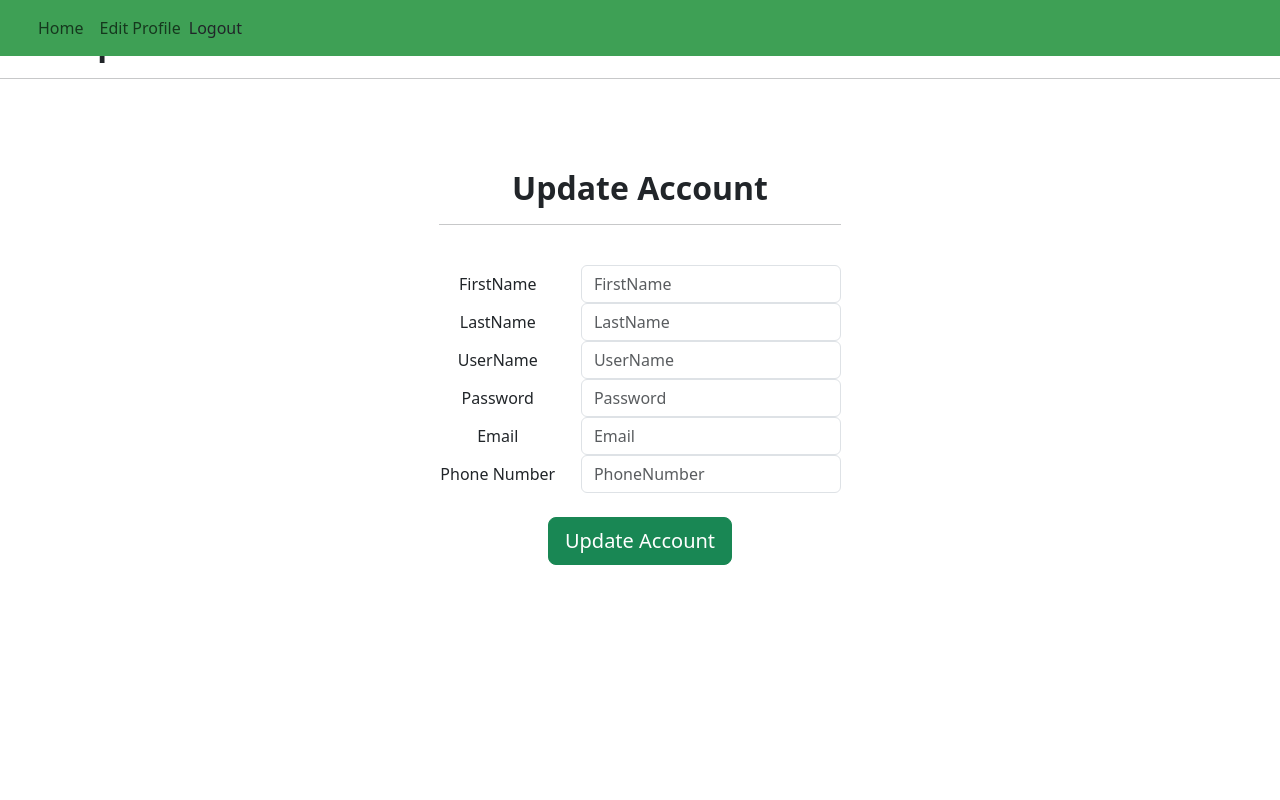
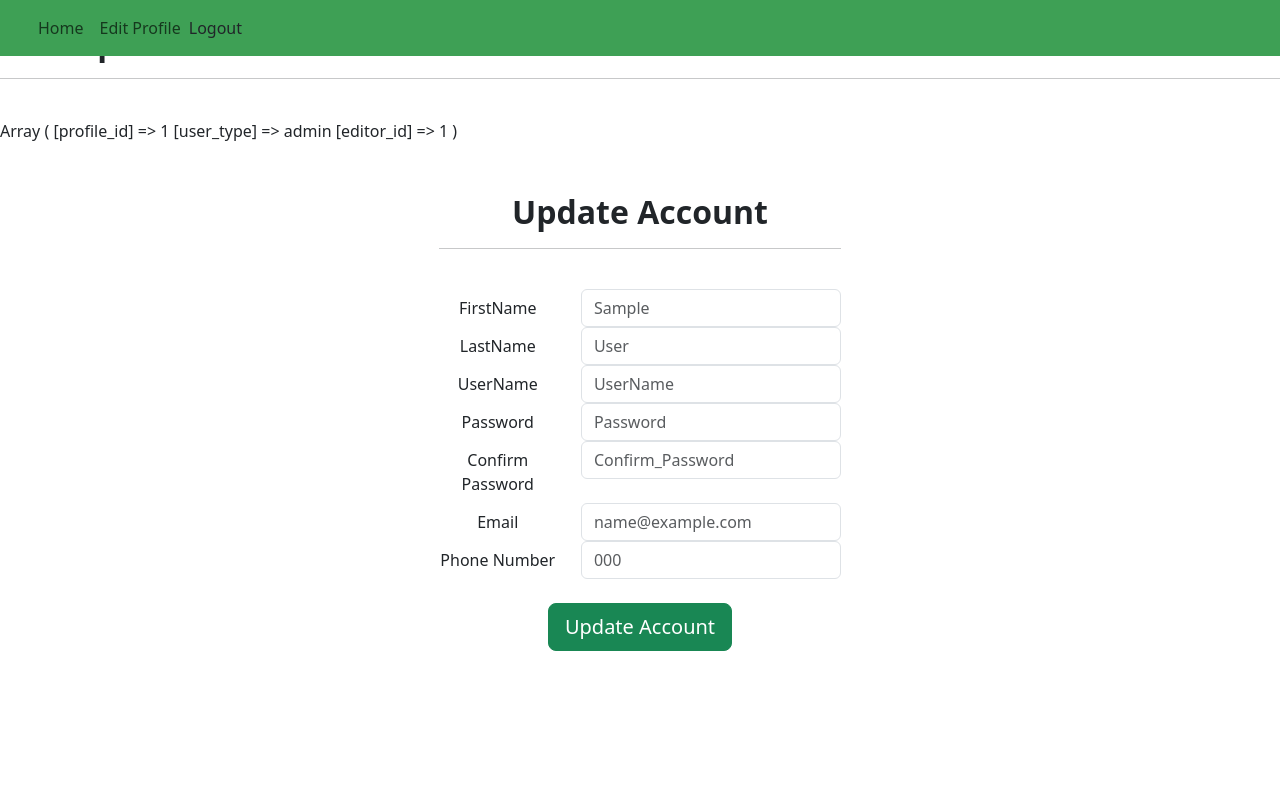
Before and after one commit to sonas939/CSCE310Project, a PHP site: page /update_account_front.php in a window 1280 px wide. Run offline with PHP 8.4, Linux system fonts and the light colour scheme; the visitor is signed in with stand-in values (Sample User, id 1); tables that the repository leaves empty hold one stand-in row (values such as "Sample post"); some libraries are stand-ins or nearby versions.

Commit message:
Updated Update Page to show old info

```diff
--- a/login_back.php
+++ b/login_back.php
@@ -40,6 +40,7 @@
     $result_row = $result->fetch_assoc();
     $_SESSION['profile_id'] = $result_row['profile_id'];
     $_SESSION['user_type'] = $result_row['user_type'];
+    $_SESSION['editor_id'] = $result_row['profile_id'];     //to access which user to edit
 
     print_r($_SESSION);
 
--- a/update_account_front.php
+++ b/update_account_front.php
@@ -35,45 +35,29 @@ function getDB() {
 
 
 //gets username and password
-// $input_uname= $_GET['username'];
-// $input_pwd = $_GET['password'];
+$input_profile_id = $_SESSION['profile_id'];
 // $usertype = 0;
 
-echo $_SESSION['profile_id'];
+echo $_SESSION['editor_id'];
 
 
-// $conn = getDB();
-// $sql = "SELECT * FROM `profiles` WHERE username = \"$input_uname\" AND password = \"$input_pwd\";";
-// $result = $conn->query($sql);
-
+$conn = getDB();
+$sql = "SELECT * FROM `profiles` WHERE profile_id = \"$input_profile_id\";";
+$result = $conn->query($sql);
+$result_row = $result->fetch_assoc();
 echo "<h2><b> PHP Update Area </b></h1><hr><br>";
 
-// if($result->num_rows == 1){
+$new_profile_id = $result_row['profile_id'];
+$new_first_name = $result_row['first_name'];
+$new_last_name = $result_row['last_name'];
+$new_username = $result_row['username'];
+$new_password = $result_row['password'];
+$new_email = $result_row['email'];
+$new_phone_number = $result_row['phone_number'];
+$new_user_type = $result_row['user_type'];
 
-//   $_SESSION['user_type'] = (string)$result->fetch_assoc()['user_type'];
-//   $_SESSION['profile_id'] = $result->fetch_assoc()['profile_id'];
-
-//   echo $_SESSION['user_type'];
-//   echo $_SESSION['profile_id'];
-
-//   if(isset($_SESSION['user_type']) && $_SESSION['user_type'] =='3'){  //if admin
-//     $conn->close();
-//     header("Location: admin.php");
-//   }else if(isset($_SESSION['user_type'])){                            //employee and customer portal
-//     $conn->close();
-//     header("Location: profile.php");
-//   }else{
-//     $conn->close();
-//     echo "<h2><b>usertype error</b></h1><hr><br>";
-//     header('Refresh: 1; URL = logout.php');
-//   }
-// }
-// if($result->num_rows == 0){                                             // LOG IN FAILED
-//   $conn->close();
-//   echo "<h2><b>FAILED LOG IN</b></h1><hr><br>";
-//   header('Refresh: 1; URL = logout.php');
-
-// }
+//echo $_SESSION['new_last_name'];
+print_r($_SESSION);
 
 ?>
 
@@ -97,39 +81,45 @@ echo "<h2><b> PHP Update Area </b></h1><hr><br>";
     ?>
     <form method="POST" action="update_account_back.php">
       <div class="form-group row">
-        <label for="FirstName" class="col-sm-4 col-form-label">FirstName</label>
+        <?php echo "<label for=\"FirstName\" class=\"col-sm-4 col-form-label\">FirstName</label>"; ?>
         <div class="col-sm-8">
-          <input type="text" class="form-control" id="FirstName" name="FirstName" placeholder="FirstName" required>
+          <?php echo "<input type=\"text\" class=\"form-control\" id=\"FirstName\" name=\"FirstName\" placeholder=\"$new_first_name\">"; ?>
         </div>
       </div>
       <div class="form-group row">
         <label for="LastName" class="col-sm-4 col-form-label">LastName</label>
         <div class="col-sm-8">
-          <input type="text" class="form-control" id="LastName" name="LastName" placeholder="LastName" required>
+          <?php echo "<input type=\"text\" class=\"form-control\" id=\"LastName\" name=\"LastName\" placeholder=\"$new_last_name\">";?>
         </div>
       </div>
       <div class="form-group row">
         <label for="UserName" class="col-sm-4 col-form-label">UserName</label>
         <div class="col-sm-8">
-          <input type="text" class="form-control" id="UserName" name="UserName" placeholder="UserName" required>
+          <input type="text" class="form-control" id="UserName" name="UserName" placeholder="UserName">
         </div>
       </div>
       <div class="form-group row">
         <label for="Password" class="col-sm-4 col-form-label">Password</label>
         <div class="col-sm-8">
-          <input type="password" class="form-control" id="Password" name="Password" placeholder="Password" required>
+          <input type="password" class="form-control" id="Password" name="Password" placeholder="Password">
+        </div>
+      </div>
+      <div class="form-group row">
+        <label for="Confirm Password" class="col-sm-4 col-form-label">Confirm Password</label>
+        <div class="col-sm-8">
+          <input type="password" class="form-control" id="Confirm_Password" name="Confirm_Password" placeholder="Confirm_Password">
         </div>
       </div>
       <div class="form-group row">
         <label for="Email" class="col-sm-4 col-form-label">Email</label>
         <div class="col-sm-8">
-          <input type="text" class="form-control" id="Email" name="Email" placeholder="Email" required>
+          <?php echo "<input type=\"text\" class=\"form-control\" id=\"Email\" name=\"Email\" placeholder=\"$new_email\">";?>
         </div>
       </div>
       <div class="form-group row">
         <label for="PhoneNumber" class="col-sm-4 col-form-label">Phone Number</label>
         <div class="col-sm-8">
-          <input type="text" class="form-control" id="PhoneNumber" name="PhoneNumber" placeholder="PhoneNumber" required>
+          <?php echo "<input type=\"text\" class=\"form-control\" id=\"PhoneNumber\" name=\"PhoneNumber\" placeholder=\"$new_phone_number\">";?>
         </div>
       </div>
       <br>
```
